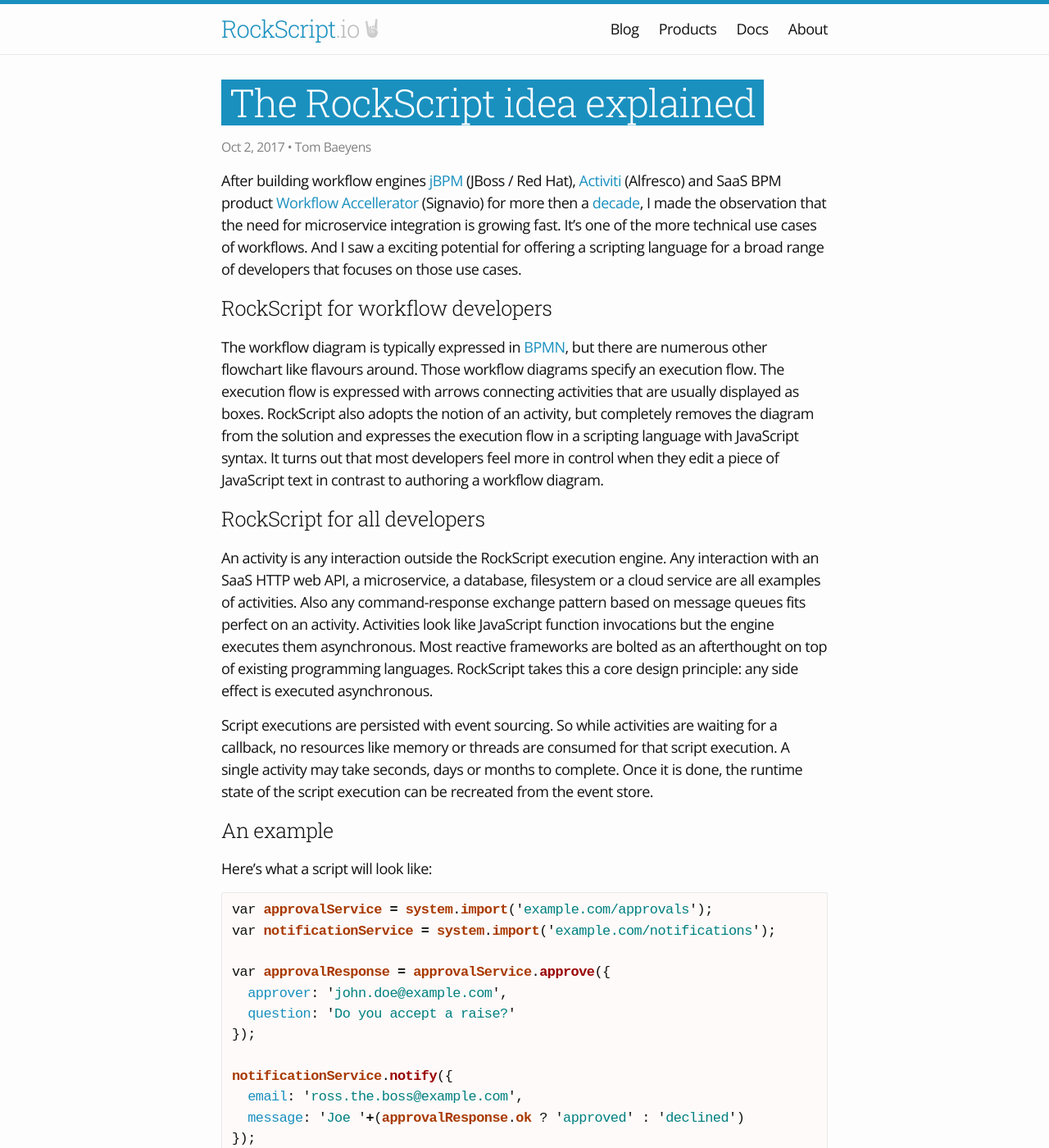
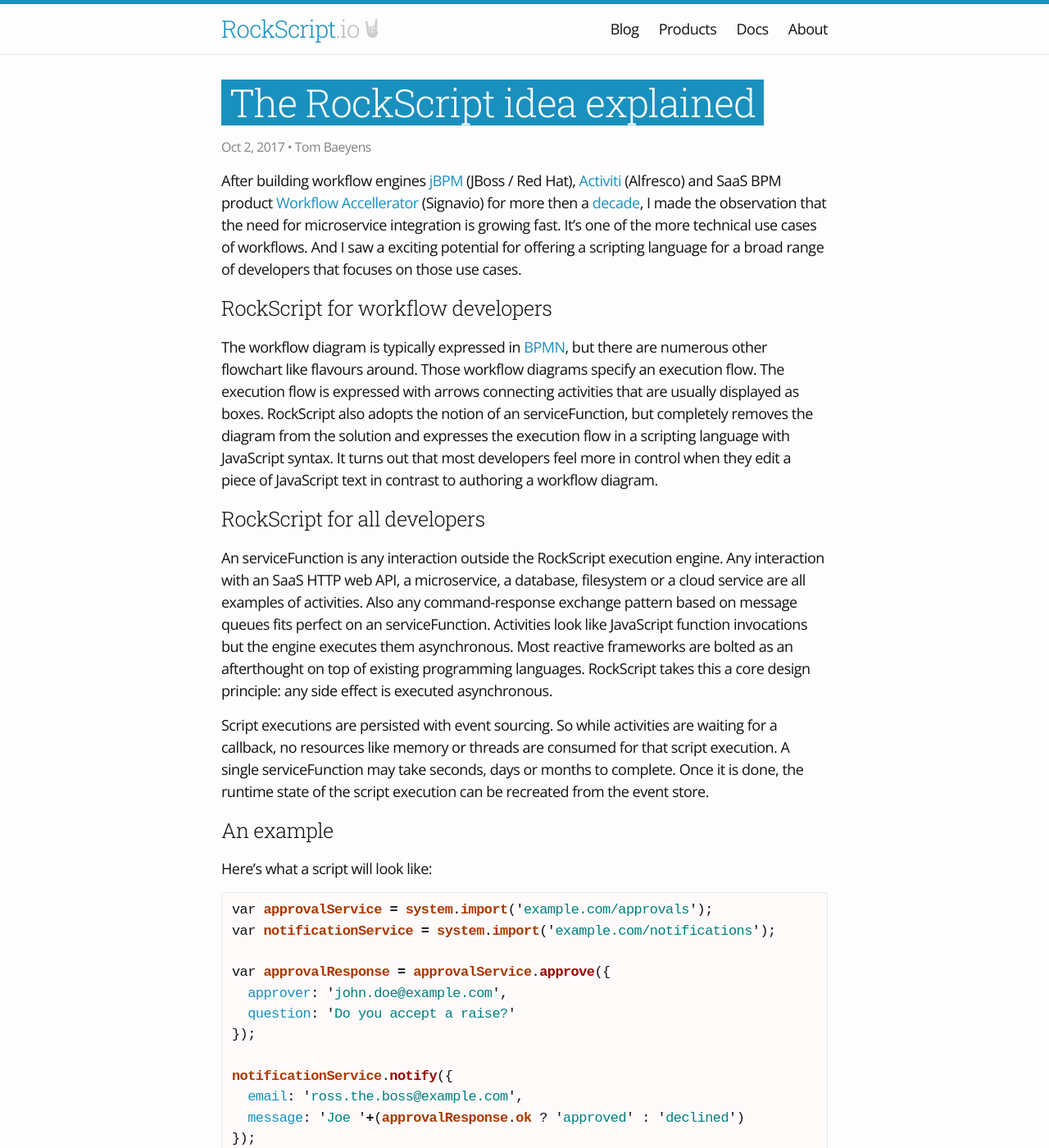
Before and after one commit to RockScript/rockscript.github.io, a Jekyll site: the page built from _posts/2017-10-02-idea-explained.md, in a window 1280 px wide and 1400 px high. Shown: the whole window at 82% size. Built offline with Jekyll 4.4.1, drawn with Linux system fonts in a browser that asks for light colours; some of the changed text lies outside the part shown.

Commit message:
Renamed activity to service function

```diff
--- a/_posts/2017-10-02-idea-explained.md
+++ b/_posts/2017-10-02-idea-explained.md
@@ -19,22 +19,22 @@
 The workflow diagram is typically expressed in
 [BPMN](https://en.wikipedia.org/wiki/Business_Process_Model_and_Notation), but there are numerous other flowchart like
 flavours around. Those workflow diagrams specify an execution flow. The execution flow is expressed with arrows
-connecting activities that are usually displayed as boxes.  RockScript also adopts the notion of an activity, but
+connecting activities that are usually displayed as boxes.  RockScript also adopts the notion of an serviceFunction, but
 completely removes the diagram from the solution and expresses the execution flow in a scripting language with
 JavaScript syntax.  It turns out that most developers feel more in control when they edit a piece of JavaScript text
 in contrast to authoring a workflow diagram.
 
 ## RockScript for all developers
 
-An activity is any interaction outside the RockScript execution engine.  Any interaction with an SaaS HTTP web API,
+An serviceFunction is any interaction outside the RockScript execution engine.  Any interaction with an SaaS HTTP web API,
 a microservice, a database, filesystem or a cloud service are all examples of activities.  Also any command-response
-exchange pattern based on message queues fits perfect on an activity.  Activities look like
+exchange pattern based on message queues fits perfect on an serviceFunction.  Activities look like
 JavaScript function invocations but the engine executes them asynchronous.  Most reactive frameworks are bolted as an
 afterthought on top of existing programming languages.  RockScript takes this a core design principle: any side effect
 is executed asynchronous.
 
 Script executions are persisted with event sourcing. So while activities are waiting for a callback, no resources
-like memory or threads are consumed for that script execution. A single activity may take seconds, days or months
+like memory or threads are consumed for that script execution. A single serviceFunction may take seconds, days or months
 to complete.  Once it is done, the runtime state of the script execution can be recreated from the event store.
 
 ## An example
@@ -61,10 +61,10 @@
 * Script with id `xyz` was started
 * Variable `approvalService` was created and initialized with value v1
 * Variable `notificationService` was created and initialized with value v2
-* Activity `approve` of _example.com/approvals_ was started with input `{...}`
-* Activity `approve` of _example.com/approvals_ is waiting for a callback
-* Activity `approve` of _example.com/approvals_ ended with result value `{...}`
-* Activity `notify` of _example.com/notifications_ was started with input `{...}`
+* Service function `approve` of _example.com/approvals_ was started with input `{...}`
+* Service function `approve` of _example.com/approvals_ is waiting for a callback
+* Service function `approve` of _example.com/approvals_ ended with result value `{...}`
+* Service function `notify` of _example.com/notifications_ was started with input `{...}`
 * ...
 
 The RockScript server can resume or recover an execution after every event.
@@ -83,7 +83,7 @@
 will include features find script executions based on the error and resume execution after the root cause is
 fixed. That kind of resilient execution is what you need when working with microservices and SaaS web API's
 
-The activity abstraction makes the resulting script code a lot easier to read. The potential is
+The serviceFunction abstraction makes the resulting script code a lot easier to read. The potential is
 tremendous.  It's a simpler synchronization model in comparison to reactive approaches
 in existing programming languages and actor systems.
 
```
Also changed, not shown: _posts/2017-10-25-microservices-meetup.md (+1 -1 lines), _posts/2017-11-07-testing-scripts.md (+2 -2 lines), _posts/2017-11-08-cqrs-subscriptions-and-triggers.md (+1 -1 lines), docs/why-and-when.md (+2 -2 lines).
